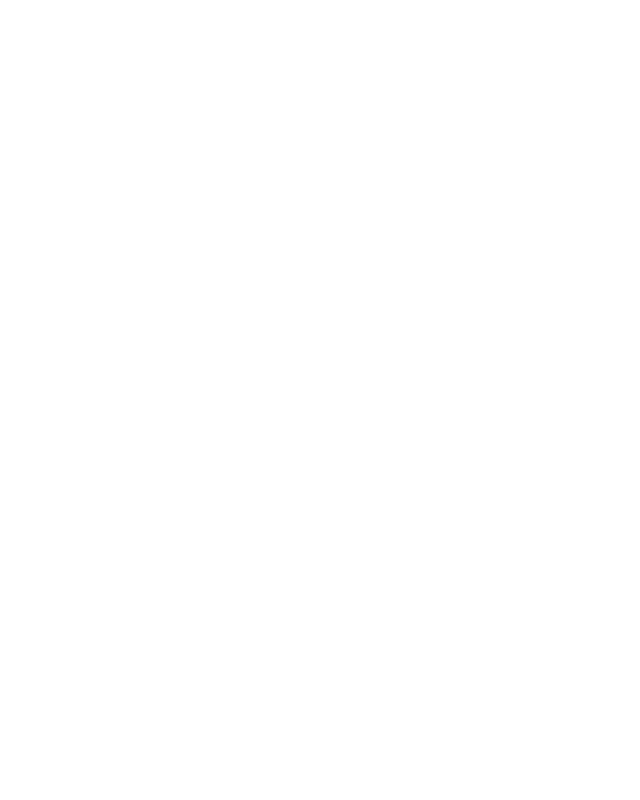
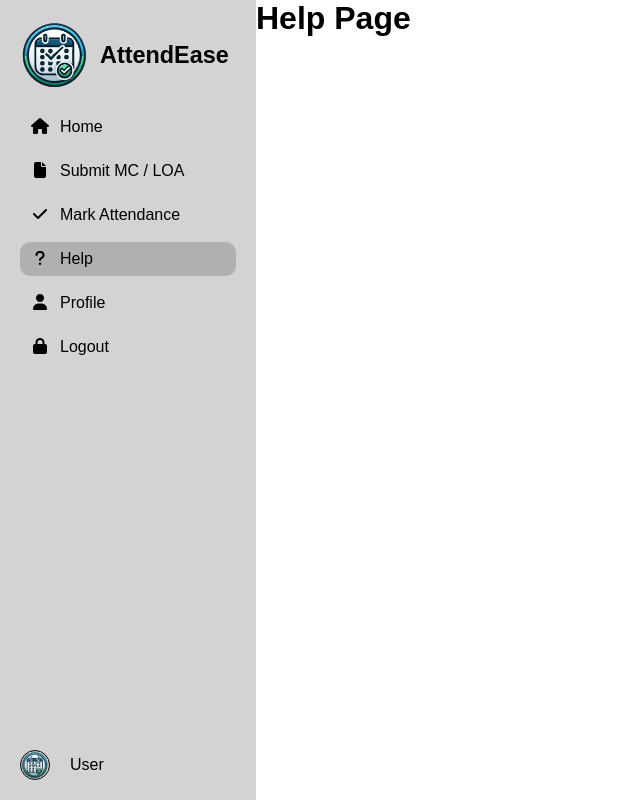
Before and after one commit to yaboywf/attendance-system, a React (Create React App) app in the folder frontend/: page /help in a window 1280 px wide. Before the commit this address had no page. Shown: the whole page, without its empty margins (0-640 px from the left). Built offline with nearby package versions, Linux system fonts and the light colour scheme; no server answers.

Commit message:
Added the help page linkage

```diff
--- a/frontend/src/index.jsx
+++ b/frontend/src/index.jsx
@@ -8,6 +8,7 @@
 import FormsPage from './javascript/Forms';
 import AttendanceMarking from './javascript/AttendanceMarking';
 import ProfilePage from './javascript/ProfilePage';
+import HelpPage from './javascript/HelpPage';
 import { ErrorProvider } from "./javascript/ErrorContext";
 
 import './styles/general.scss'
@@ -17,6 +18,7 @@
 import './styles/Forms.scss'
 import './styles/Attendance.scss'
 import './styles/ProfilePage.scss'
+import './styles/HelpPage.scss'
 
 const container = document.body;
 const root = createRoot(container);
@@ -31,6 +33,7 @@
                     <Route path="/forms" element={<FormsPage />} />
                     <Route path="/attendance" element={<AttendanceMarking />} />
                     <Route path="/profile" element={<ProfilePage />} />
+                    <Route path="/help" element={<HelpPage />} />
                 </Route>
             </Routes>
         </Router>
--- /dev/null
+++ b/frontend/src/javascript/HelpPage.jsx
@@ -0,0 +1,11 @@
+import React from "react";
+
+function HelpPage() {
+    return (
+        <div>
+            <h1>Help Page</h1>
+        </div>
+    );
+}
+
+export default HelpPage;
```
Also changed, not shown: frontend/src/styles/HelpPage.scss (added).
